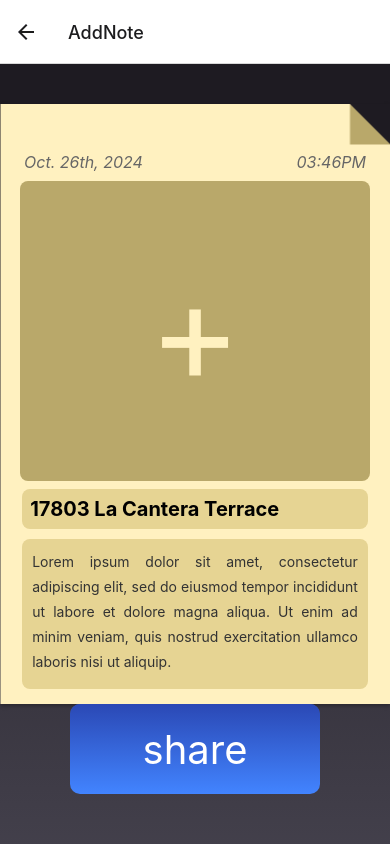
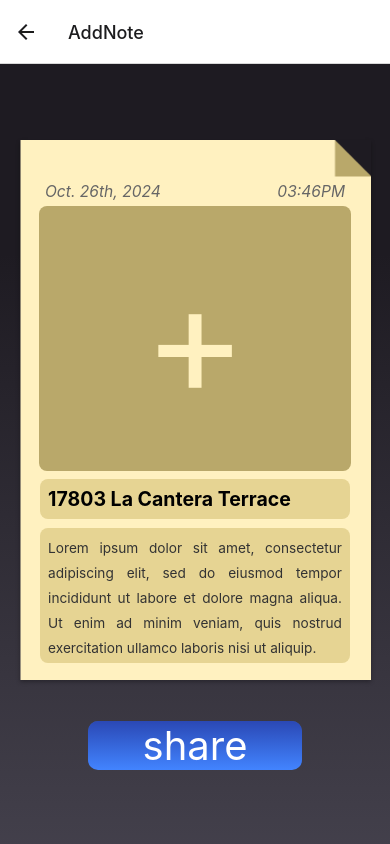
Before and after one commit to mjm517/Echoz, a React Native app: screen /AddNote in a window 390 px wide. Shown: the top 844 px of the page. Built offline with nearby package versions, Linux system fonts and the light colour scheme.

Commit message:
UI fixes for all phones

```diff
--- a/components/notes/NoteCard.js
+++ b/components/notes/NoteCard.js
@@ -1,5 +1,7 @@
 import React from 'react';
-import { View, Text, Image, StyleSheet, ImageBackground } from 'react-native';
+import { View, Text, Image, StyleSheet, ImageBackground, Dimensions } from 'react-native';
+
+const { width: SCREEN_WIDTH, height: SCREEN_HEIGHT } = Dimensions.get('window');
 
 const NoteCard = ({ date, time, imageUrl, address, description }) => {
   return (
@@ -28,74 +30,60 @@ const NoteCard = ({ date, time, imageUrl, address, description }) => {
 
 const styles = StyleSheet.create({
     noteCard: {
-      width: 390,
-      height: 600,
+      width: (SCREEN_WIDTH * .9),
+      height: (SCREEN_HEIGHT * .64),
       backgroundColor: 'transparent',
       borderRadius: 0,
-      padding: 15,
-      paddingTop: 48,
+      padding: SCREEN_WIDTH * .045,
+      paddingTop: SCREEN_WIDTH * 0.108,
       alignItems: 'flex-start',
       shadowColor: '#000',
       shadowOffset: { width: 0, height: 2 },
       shadowOpacity: 0.3,
       shadowRadius: 4,
       position: 'absolute',
-      top: 50,
+      top: '6%',
     },
-    triangleCorner: {
-        position: 'absolute',
-        top: 0,
-        right: 0,
-        width: 0,
-        height: 0,
-        backgroundColor: 'transparent',
-        borderStyle: 'solid',
-        borderRightWidth: 30, // Adjust to control the size of the triangle
-        borderTopWidth: 30, // Adjust to control the size of the triangle
-        borderRightColor: 'transparent',
-        borderTopColor: '#1E1B22', // Same color as the card background
-        transform: [{ rotate: '90deg' }],
-      },
     dateTimeContainer: {
         flexDirection: 'row',
         justifyContent: 'space-between',
-        width: '95%',
+        width: '94%',
         alignSelf: 'center',
       },
     dateText: {
-      fontSize: 16,
+      fontSize: SCREEN_WIDTH * 0.04,
       color: '#666',
       fontStyle: 'italic',
       alignSelf: 'flex-start',
     },
     timeText: {
-      fontSize: 16,
+      fontSize: SCREEN_WIDTH * 0.04,
       color: '#666',
       fontStyle: 'italic',
       alignSelf: 'flex-end',
     },
     image: {
-      width: 350,
-      height: 300,
+      width: SCREEN_WIDTH * 0.8, // Scale based on the original width
+      height: SCREEN_WIDTH * 0.68,
       borderRadius: 8,
-      marginVertical: 10,
+      marginVertical: '2%',
       alignSelf: 'center',
     },
     addressText: {
-      fontSize: 18,
+      fontSize: SCREEN_WIDTH * 0.05,
       fontWeight: 'bold',
-      marginTop: 5,
-      marginBottom: -15,
+      marginTop: '1%',
+      marginBottom: '-4%',
       textAlign: 'left',
-      padding: 5,
+      padding: '2%',
     },
     descriptionText: {
-      fontSize: 14,
+      fontSize: SCREEN_WIDTH * 0.035,
       color: '#333',
-      marginTop: 10,
+      marginTop: '2%',
       textAlign: 'justify',
-      padding: 8,
-      lineHeight: 25,
+      padding: '2%',
+      lineHeight: SCREEN_WIDTH * 0.06,
     },
 });
 
--- a/components/notes/NoteForm.js
+++ b/components/notes/NoteForm.js
@@ -1,7 +1,9 @@
 import React, { useState } from 'react';
-import { View, Text, TextInput, Image, StyleSheet, TouchableOpacity, ImageBackground, Button } from 'react-native';
+import { View, Text, TextInput, Image, StyleSheet, TouchableOpacity, ImageBackground, Button, Dimensions } from 'react-native';
 import * as ImagePicker from 'expo-image-picker';
 import { Keyboard } from 'react-native';
+
+const { width: SCREEN_WIDTH, height: SCREEN_HEIGHT } = Dimensions.get('window');
 
 const NoteForm = ({ initialDate, initialTime, initialAddress, initialDescription }) => {
     const [date] = useState(initialDate);
@@ -93,17 +95,17 @@ const NoteForm = ({ initialDate, initialTime, initialAddress, initialDescription
 
     const styles = StyleSheet.create({
         noteCard: {
-          width: 390,
-          height: 600,
+          width: (SCREEN_WIDTH * .9),
+          height: (SCREEN_HEIGHT * .64),
           backgroundColor: 'transparent',
-          padding: 15,
-          paddingTop: 48,
+          padding: SCREEN_WIDTH * .045,
+          paddingTop: SCREEN_WIDTH * 0.108,
           alignItems: 'center',
           shadowColor: '#000',
           shadowOffset: { width: 0, height: 2 },
           shadowOpacity: 0.3,
           shadowRadius: 4,
-          marginBottom: 100,
+          marginBottom: '25%',
         },
         dateTimeContainer: {
           flexDirection: 'row',
@@ -111,27 +113,27 @@ const NoteForm = ({ initialDate, initialTime, initialAddress, initialDescription
           width: '95%',
         },
         dateText: {
-          fontSize: 16,
+          fontSize: SCREEN_WIDTH * 0.04,
           color: '#666',
           fontStyle: 'italic',
         },
         timeText: {
-          fontSize: 16,
+          fontSize: SCREEN_WIDTH * 0.04,
           color: '#666',
           fontStyle: 'italic',
         },
         imagePlaceholder: {
-          width: 350,
-          height: 300,
+          width: SCREEN_WIDTH * 0.8, // Scale based on the original width
+          height: SCREEN_WIDTH * 0.68,
           backgroundColor: '#B9A86A', // Light yellow background
           justifyContent: 'center',
           alignItems: 'center',
-          marginVertical: 10,
+          marginVertical: '2%',
           borderRadius: 8,
-          marginTop: 10,
+          marginTop: '1%',
         },
         addImageText: {
-          fontSize: 140,
+          fontSize: SCREEN_WIDTH * 0.4,
           color: '#FFF1C0',
         },
         image: {
@@ -140,38 +142,25 @@ const NoteForm = ({ initialDate, initialTime, initialAddress, initialDescription
           borderRadius: 8,
         },
         titleInput: {
-          fontSize: 20,
+          fontSize: SCREEN_WIDTH * 0.05,
           fontWeight: 'bold',
-          width: '96%',
+          width: '98%',
           textAlign: 'left',
-          marginBottom: 10,
+          marginBottom: '3%',
           backgroundColor: '#E6D493',
-          padding: 8,
+          padding: '2.5%',
           borderRadius: 8,
         },
         descriptionInput: {
-          fontSize: 14,
+          fontSize: SCREEN_WIDTH * 0.035,
           color: '#333',
           textAlign: 'justify',
-          width: '96%',
+          width: '98%',
           lineHeight: 25,
-          height: 150,
+          height: '28%',
           borderRadius: 8,
-          padding: 10,
+          padding: '2.5%',
           backgroundColor: '#E6D493',
-        },
-        shareButton: {
-          backgroundColor: '#4284FF',
-          borderRadius: 10,
-          width: 250,
-          height: 50,
-          justifyContent: 'center',
-          alignItems: 'center',
-          marginTop: 20,
-        },
-        shareButtonText: {
-          fontSize: 20,
-          color: '#fff',
         },
       });
 
--- a/package.json
+++ b/package.json
@@ -20,8 +20,10 @@
     "expo-status-bar": "~1.12.1",
     "react": "18.2.0",
     "react-native": "0.74.5",
+    "react-native-gesture-handler": "^2.20.2",
     "react-native-keyboard-aware-scroll-view": "^0.9.5",
     "react-native-linear-gradient": "^2.8.3",
+    "react-native-reanimated": "^3.16.1",
     "react-native-safe-area-context": "4.10.5",
     "react-native-screens": "3.31.1",
     "react-native-shadow-2": "^7.1.1"
--- a/screens/AddNoteScreen/styles.js
+++ b/screens/AddNoteScreen/styles.js
@@ -16,7 +16,7 @@ const styles = StyleSheet.create({
     },
     backButtonContainer: {
       position: 'absolute',
-      bottom: 50, // Adjust this value as needed for your layout
+      bottom: '9.5%', // Adjust this value as needed for your layout
       left: 0,
       right: 0,
       alignItems: 'center',
@@ -27,8 +27,8 @@ const styles = StyleSheet.create({
       justifyContent: 'center',
       backgroundColor: '#4284FF',
       borderRadius: 10,
-      width: 250,
-      height: 90,
+      width: '55%',
+      height: '200%',
       elevation: 5,
     },
     backButtonText: {
--- a/screens/ViewNoteScreen/styles.js
+++ b/screens/ViewNoteScreen/styles.js
@@ -1,4 +1,6 @@
-import { StyleSheet } from 'react-native';
+import { StyleSheet, Dimensions } from 'react-native';
+
+const { width: SCREEN_WIDTH, height: SCREEN_HEIGHT } = Dimensions.get('window');
 
 const styles = StyleSheet.create({
     container: {
@@ -16,21 +18,21 @@ const styles = StyleSheet.create({
     },
     stackedShadow: {
       position: 'absolute',
-      width: 390,
-      height: 500,
+      width: SCREEN_WIDTH * .9, // Scale based on the original width
+      height: SCREEN_HEIGHT * 0.53,
       backgroundColor: '#D4C079',
       borderRadius: 0,
     },
     stackedShadow2: {
       position: 'absolute',
-      width: 390,
-      height: 530,
+      width: SCREEN_WIDTH * 0.9, // Scale based on the original width
+      height: SCREEN_HEIGHT * 0.57,
       backgroundColor: '#8F7F46',
       borderRadius: 0,
     },
     backButtonContainer: {
       position: 'absolute',
-      bottom: 50, // Adjust this value as needed for your layout
+      bottom: '5.5%', // Adjust this value as needed for your layout
       left: 0,
       right: 0,
       alignItems: 'center',
@@ -41,8 +43,8 @@ const styles = StyleSheet.create({
       justifyContent: 'center',
       backgroundColor: '#4284FF',
       borderRadius: 10,
-      width: 250,
-      height: 70,
+      width: '55%',
+      height: '110%',
       elevation: 5,
     },
     backButtonText: {
```
Also changed, not shown: 1 other file (tests, documents, lock files or other folders).
